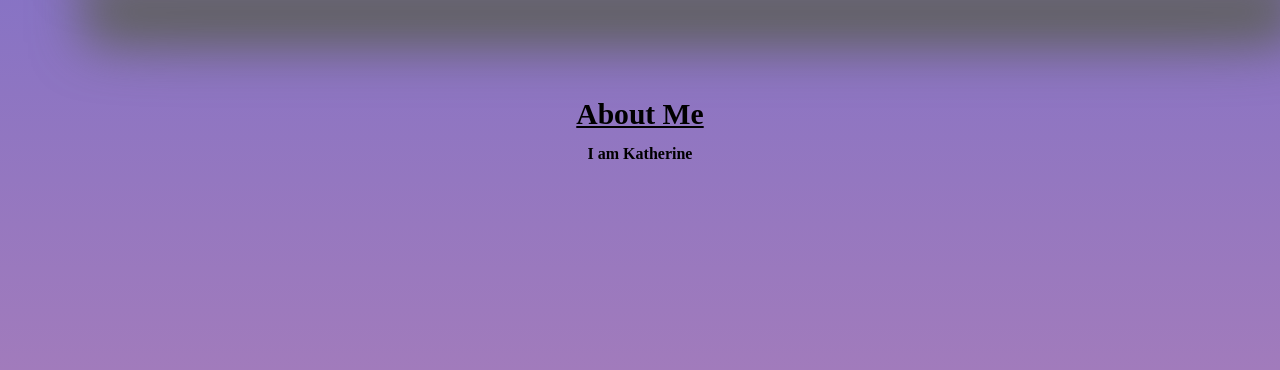
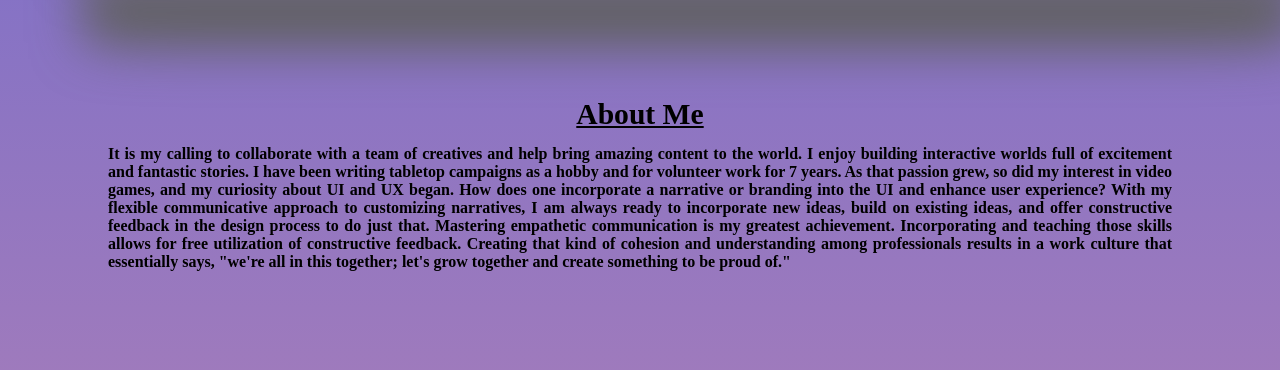
Before and after one commit to Katherine-Be/Module2_Challenge_2ndtry, a plain HTML site: page index.html in a window 1280 px wide. Shown: the part 430-800 px from the top of the page. Drawn offline with Linux system fonts and the light colour scheme.

Commit message:
About me content added

```diff
--- a/index.html
+++ b/index.html
@@ -42,7 +42,15 @@ THEN I am presented with a responsive layout that adapts to my viewport-->
     <main>
         <section>
             <a id="About Me">About Me</a>
-            <h2>I am Katherine</h2>
+            <h2> It is my calling to collaborate with a team of creatives and help bring amazing content to the world. I enjoy building interactive
+                worlds full of excitement and fantastic stories. I have been writing tabletop campaigns as a hobby and for volunteer work
+                for 7 years. As that passion grew, so did my interest in video games, and my curiosity about UI and UX began. How does one
+                incorporate a narrative or branding into the UI and enhance user experience? With my flexible communicative approach to
+                customizing narratives, I am always ready to incorporate new ideas, build on existing ideas, and offer constructive feedback
+                in the design process to do just that. Mastering empathetic communication is my greatest achievement. Incorporating and
+                teaching those skills allows for free utilization of constructive feedback. Creating that kind of cohesion and understanding
+                among professionals results in a work culture that essentially says, "we're all in this together; let's grow together and
+                create something to be proud of." </h2>
         </section>
 
 
```
